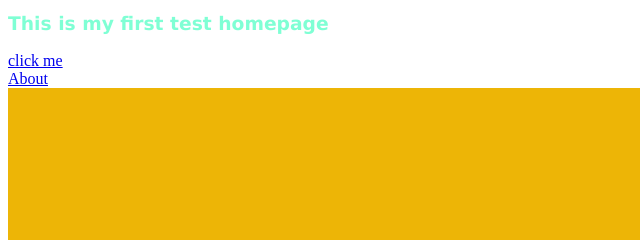
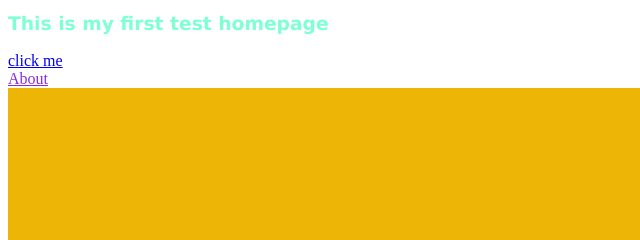
Before and after one commit to maz-y/odin-links-and-images, a plain HTML site: page index.html in a window 1280 px wide. Shown: the part 139-379 px from the top of the page, 0-640 px from the left. Drawn offline with Linux system fonts and the light colour scheme.

```diff
--- a/index.html
+++ b/index.html
@@ -11,7 +11,7 @@
   <h3 style="color: aquamarine; font-family: Verdana, Geneva, Tahoma, sans-serif;">This is my first test homepage</h3>
   <a href="https://www.theodinproject.com/about" target="_blank" ref="noopener noreferrer">click me</a>
   <br>
-  <a href="pages/about.html" target="_blank" ref="noopener noreferrer">About</a>
+  <a style="color: blueviolet;" href="pages/about.html" target="_blank" ref="noopener noreferrer">About</a>
   <br>
   <img src="./images/dog.jpg" alt="Pug in a sweater">
   <!-- Best practice to include ./ when specfiying relative paths -->
```
